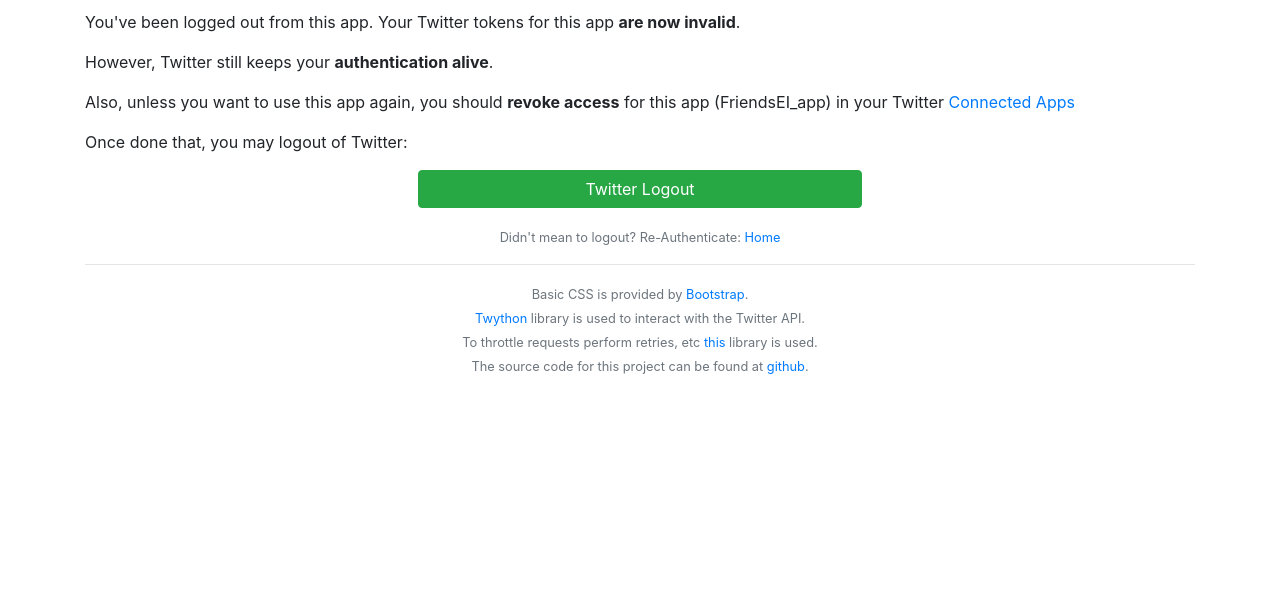
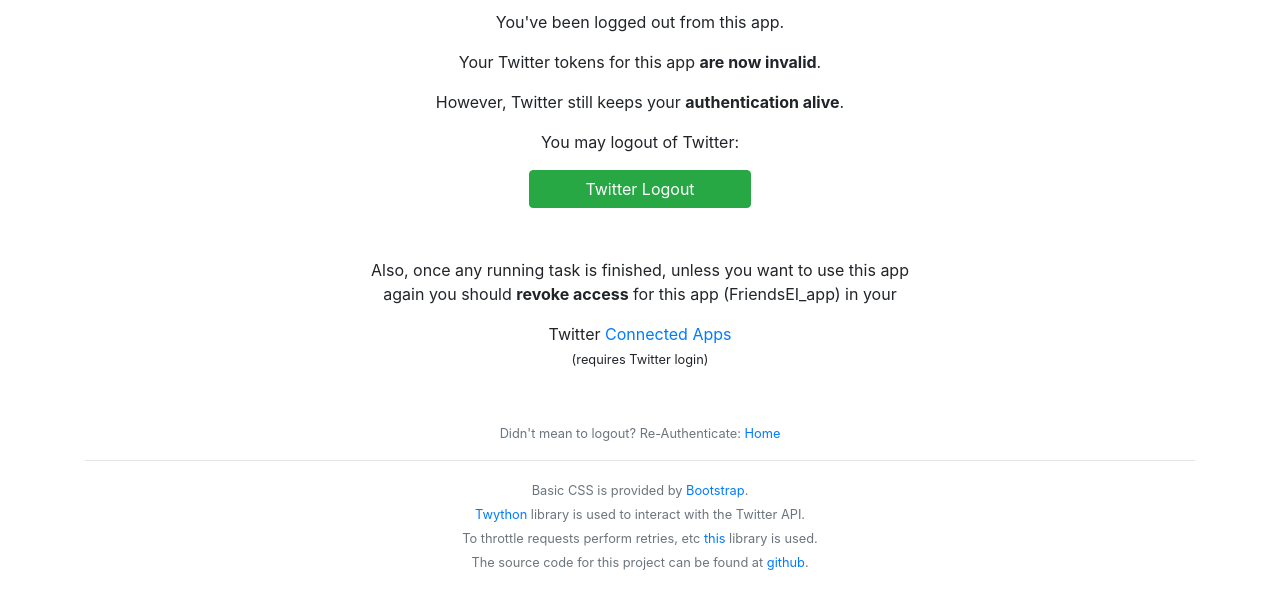
Before and after one commit to kircm/tw_frnds_ei_web, a Django app: page /tfei/logout in a window 1280 px wide. Shown: the part 122-731 px from the top of the page. Run offline with Django 3.2, Linux system fonts and the light colour scheme; some libraries are stand-ins or nearby versions.

Commit message:
cosmetic changes - css

```diff
--- a/kircm_site/tfei/static/tfei/custom.css
+++ b/kircm_site/tfei/static/tfei/custom.css
@@ -64,4 +64,10 @@
   margin-left: auto;
   margin-right: auto;
   width: 50%;
+  text-align: center;
 }
+
+.v-margin-50 {
+  margin-top: 50px;
+  margin-bottom: 50px;
+}
--- a/kircm_site/tfei/templates/403.html
+++ b/kircm_site/tfei/templates/403.html
@@ -1,5 +1,5 @@
 {% extends "tfei/base.html" %}
 
 {% block containercontent %}
-	{% include "tfei/auth-err-msg.html" with errmsgtext="Your Twitter tokens are invalid." %}
+	{% include "tfei/auth-err-msg.html" with errmsgtext="Your Twitter tokens are invalid. Please re-authenticate." %}
 {% endblock %}
--- a/kircm_site/tfei/templates/tfei/logout.html
+++ b/kircm_site/tfei/templates/tfei/logout.html
@@ -1,28 +1,39 @@
 {% extends "tfei/base.html" %}
 {% block containercontent %}
-<div>
+<div class="center-text">
     <p>
         You've been logged out from this app.
+    </p>
+    <p>
         Your Twitter tokens for this app <b>are now invalid</b>.
     </p>
     <p>
         However, Twitter still keeps your <b>authentication alive</b>.
     </p>
     <p>
-        Also, unless you want to use this app again, you should <b>revoke access</b>
-        for this app (FriendsEI_app) in your Twitter
-        <a href="https://twitter.com/settings/connected_apps" target="_blank">
-            Connected Apps
-        </a>
-    </p>
-    <p>
-        Once done that, you may logout of Twitter:
+        You may logout of Twitter:
     </p>
     <p>
         <a href="https://twitter.com/logout" class="btn btn-small btn-success button-ok">
             Twitter Logout
         </a>
     </p>
+</div>
+<div class="center-text v-margin-50">
+    <p>
+        Also, once any running task is finished, unless you want to use this app again you should
+        <b>revoke access</b> for this app (FriendsEI_app) in your
+    </p>
+    <p>
+        Twitter
+        <a href="https://twitter.com/settings/connected_apps" target="_blank">
+            Connected Apps
+        </a>
+        <br>
+        <small>(requires Twitter login)</small>
+    </p>
+</div>
+<div>
     <p class="footer text-muted">
         <small>
             Didn't mean to logout? Re-Authenticate:
@@ -30,4 +41,5 @@
         </small>
     </p>
 </div>
+
 {% endblock containercontent %}
```
